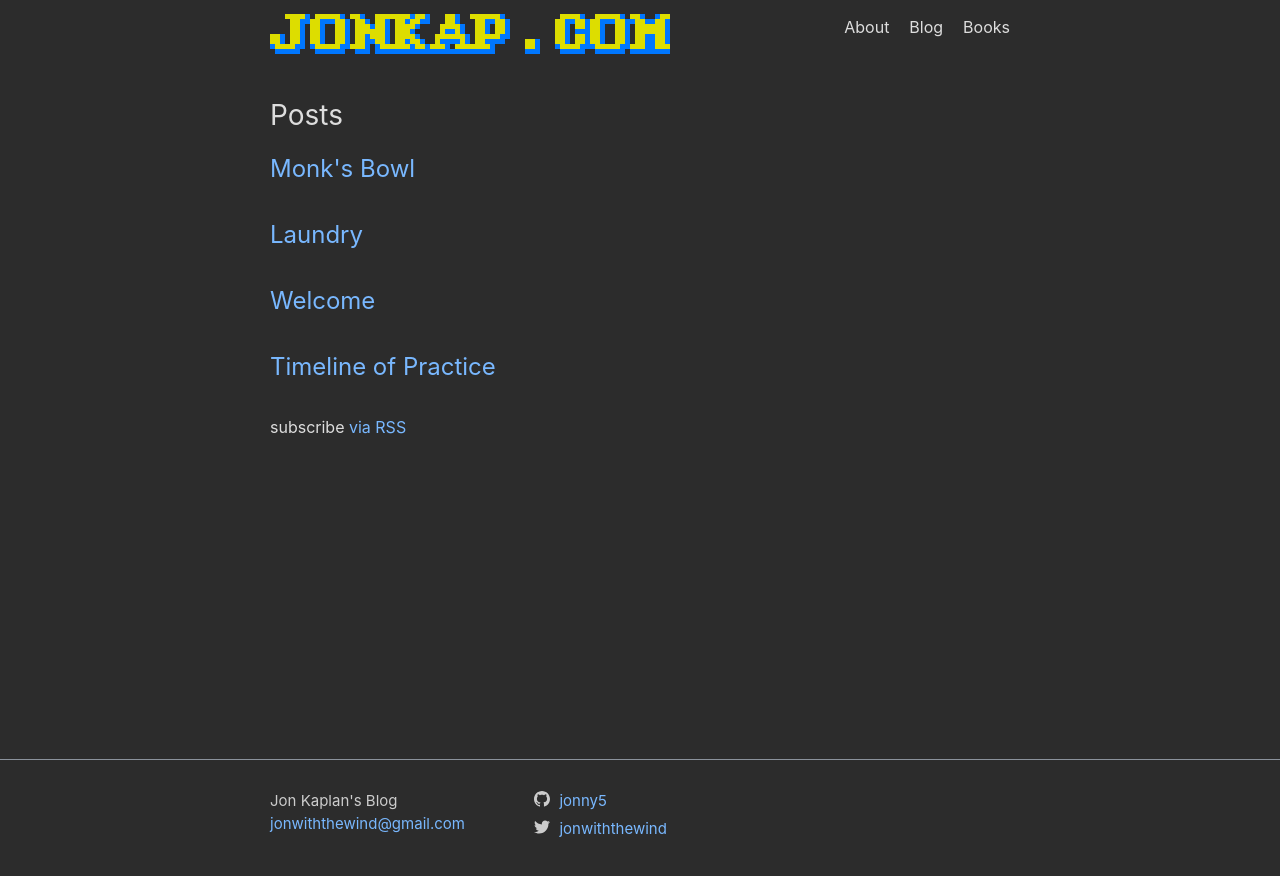
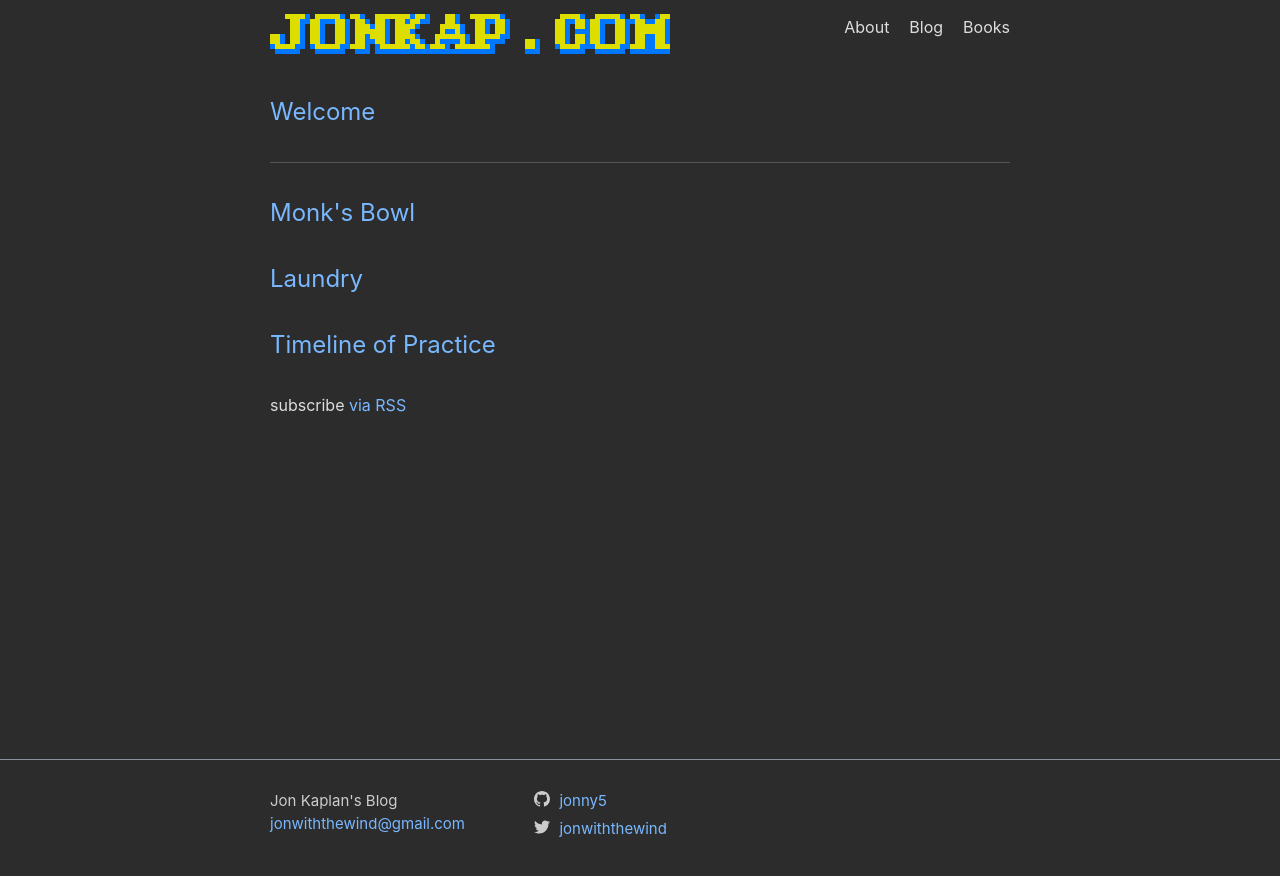
Before and after one commit to jonny5/jonkap, a Jekyll site: the page built from blog.markdown, in a window 1280 px wide. Shown: the top 876 px of the page. Built offline with Jekyll 4.4.1, drawn with Linux system fonts in a browser that asks for light colours; some web fonts are replaced.

```diff
--- a/_layouts/blog.html
+++ b/_layouts/blog.html
@@ -2,10 +2,28 @@
 layout: default
 ---
 {%- if site.posts.size > 0 -%}
-  <h2 class="post-list-heading">{{ page.list_title | default: 'Posts' }}</h2>
+  {%- assign pinned_posts = site.posts | where: 'pinned', true -%}
+  {%- if pinned_posts.size > 0 -%}
+    <div class="pinned-section">
+      {%- for post in pinned_posts -%}
+        <div class="pinned-post">
+          <h3>
+            <a class="post-link" href="{{ post.url | relative_url }}">
+              {{ post.title | escape }}
+            </a>
+          </h3>
+          {%- if site.show_excerpts -%}
+            {{ post.excerpt }}
+          {%- endif -%}
+        </div>
+      {%- endfor -%}
+    </div>
+    <hr class="pinned-divider">
+  {%- endif -%}
+
   <ul class="post-list">
     {%- for post in site.posts -%}
-      {% unless post.hide_from_feed %}
+      {% unless post.hide_from_feed or post.pinned %}
         <li>
           {%- assign date_format = site.minima.date_format | default: '%b %-d, %Y' -%}
           <h3>
--- a/_posts/2024-08-29-welcome.markdown
+++ b/_posts/2024-08-29-welcome.markdown
@@ -3,6 +3,7 @@
 title: Welcome
 date: 2024-08-28 08:46:35 -0700
 categories: welcome, introduction
+pinned: true
 ---
 This blog exists firstly to organize my thoughts and get them out of the head. That's for me. For you, the intention is
 to share stories that can point to a way of living that is more conducive to contentment. Hopefully it will be
--- a/assets/main.scss
+++ b/assets/main.scss
@@ -4,3 +4,21 @@
 
 @import "minima/skins/dark";
 @import "minima";
+
+.pinned-divider {
+  margin: 2rem 0;
+  border: none;
+  height: 1px;
+  background: rgba(255, 255, 255, 0.2);
+}
+
+.poem {
+  font-family: inherit;
+  font-size: inherit;
+  line-height: 1.6;
+  white-space: pre-line;
+  background: none;
+  border: none;
+  padding: 0;
+  margin: 1rem 0;
+}
```
Also changed, not shown: _posts/2025-08-17-monks-bowl.md (+3 -2 lines), 1 other file.
